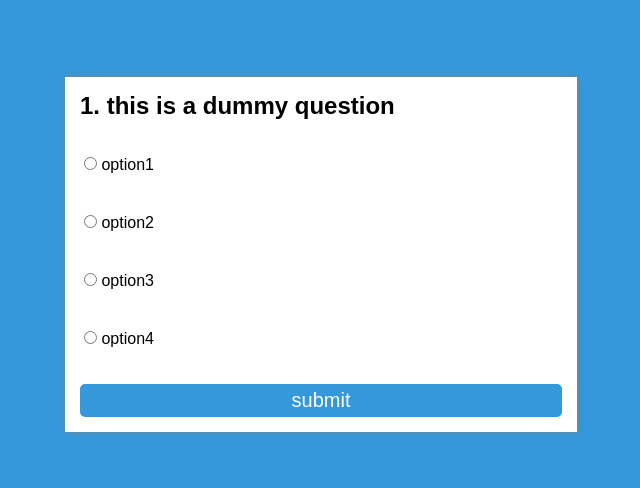
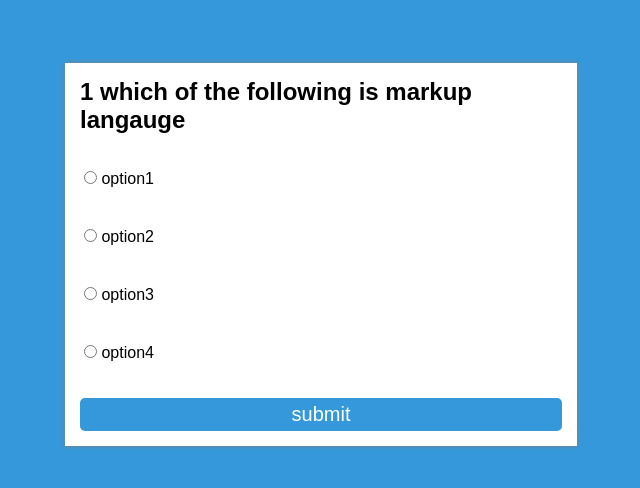
Before and after one commit to pratiushpathak/quiz-app, a plain HTML site: page quizapp.html in a window 1280 px wide. Shown: the part 146-634 px from the top of the page, without its empty margins (319-959 px from the left). Drawn offline with Linux system fonts and the light colour scheme.

Commit message:
created array of objects

```diff
--- a/quizapp.html
+++ b/quizapp.html
@@ -2,14 +2,14 @@
 <html lang="en">
 <head>
   <meta charset="UTF-8">
-  <meta name="viewport" content="width=\, initial-scale=1.0">
+  <meta name="viewport" content="width=device-width, initial-scale=1.0">
   <title>Document</title>
   <link rel="stylesheet" href="quizapp.css">
 </head>
 <body>
   <div class="main">
     <div id="box">
-      <h2>1. this is a dummy question</h2>
+      <h2 id="queBox">1. this is a dummy question</h2>
       <div class="row">
         <input type="radio" class="options"  id="option1" value="a" name="option" >
         <label for="">option1</label>
@@ -41,7 +41,7 @@
 
   </div>
 
-  <script src="quiz app.js"></script>
+  <script src="quizapp.js"></script>
 </body>
 
 </html>
--- /dev/null
+++ b/quizapp.js
@@ -0,0 +1,40 @@
+const questions=[
+
+  {
+    'que':'which of the following is markup langauge',
+    'a':'HTML',
+    'b':'CSS',
+    'c':'javascript',
+    'd':'php',
+    'correct':'a'
+  },
+  {
+    'que':'what year was js launched',
+    'a':'1996',
+    'b':'1995',
+    'c':'1994',
+    'd':'none of the above',
+    'correct':'b'
+  },
+  {
+    'que':'what does css stand for',
+    'a':'hyper text markup language',
+    'b':'cascading style sheet',
+    'c':'jason object notation',
+    'd':'none of the above',
+    'correct':'b'
+  }
+
+]
+let index=0;
+const queBox= document.getElementById("queBox");
+const optionInputs=document.querySelectorAll('.options')
+
+function loadQuestion()
+{
+  const data=questions[index];// first object
+  queBox.innerText=`${index+1} ${data.que}`;// first question retrieved with question no
+
+
+}
+loadQuestion()
```
Also changed, not shown: quiz app.js (deleted).
